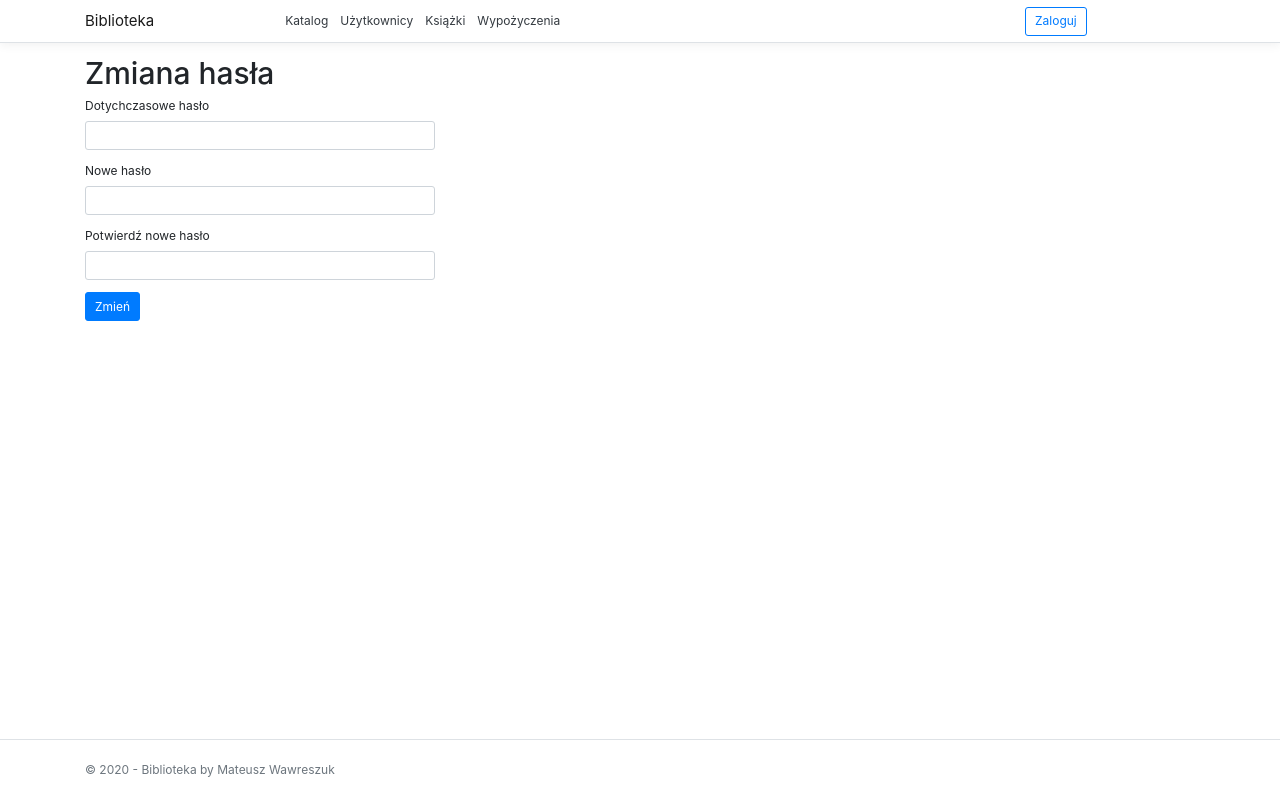
After one commit to wawrze/library_front_end, a Django app: page /user/changePassword/ in a window 1280 px wide. The commit adds this page. Run offline with Django 3.2, Linux system fonts and the light colour scheme; some libraries are stand-ins or nearby versions.

Commit message:
change password and logout

```diff
--- a/library/templates/base.html
+++ b/library/templates/base.html
@@ -34,10 +34,11 @@
                 <div class="navbar-collapse collapse d-sm-inline-flex flex-sm-row-reverse col-sm-2">
                     <ul class="navbar-nav flex-grow-1">
                         <li class="nav-item">
-                            <a class="nav-link text-dark" href="">Witaj, {{ user.firstName }}!</a>
+                            <a class="nav-link text-dark" href="/user/changePassword">Witaj, {{ user.firstName }}!</a>
                         </li>
                         <li class="nav-item">
-                            <a href=""><input class="btn btn-outline-primary" type="button" value="Wyloguj"/></a>
+                            <a href="/user/logout"><input class="btn btn-outline-primary" type="button"
+                                                          value="Wyloguj"/></a>
                         </li>
                     </ul>
                 </div>
@@ -45,7 +46,7 @@
                 <div class="navbar-collapse collapse d-sm-inline-flex flex-sm-row-reverse col-sm-2">
                     <ul class="navbar-nav flex-grow-1">
                         <li class="nav-item">
-                            <a href="/login"><input class="btn btn-outline-primary" type="button" value="Zaloguj"/></a>
+                            <a href="/user/login"><input class="btn btn-outline-primary" type="button" value="Zaloguj"/></a>
                         </li>
                     </ul>
                 </div>
--- /dev/null
+++ b/library/templates/user/changePassword.html
@@ -0,0 +1,41 @@
+{% extends 'base.html' %}
+{% block title %}Zmiana hasła{% endblock %}
+
+{% block content %}
+    <!--suppress HtmlFormInputWithoutLabel -->
+    <div class="container">
+        <main role="main" class="pb-3">
+            <h1>Zmiana hasła</h1>
+            <h5 class="error-message">{{ errorMessage }}</h5>
+            <h5 class="success-message">{{ successMessage }}</h5>
+            <div class="row">
+                <div class="col-md-4">
+                    <form method="post">
+                        {% csrf_token %}
+                        <div class="form-group">
+                            <label class="control-label">Dotychczasowe hasło</label>
+                            <input name="oldPassword" type="password" class="form-control"
+                                   value="{{ oldPassword }}"/>
+                        </div>
+                        <div class="form-group">
+                            <label class="control-label">Nowe hasło</label>
+                            <input name="newPassword" type="password" class="form-control"
+                                   value="{{ newPassword }}"/>
+                        </div>
+                        <div class="form-group">
+                            <label class="control-label">Potwierdź nowe hasło</label>
+                            <input name="newPasswordConfirmation" type="password" class="form-control"
+                                   value="{{ newPasswordConfirmation }}"/>
+                        </div>
+                        <div class="form-group">
+                            <input type="submit" value="Zmień" class="btn btn-primary"/>
+                        </div>
+                    </form>
+                </div>
+            </div>
+        </main>
+    </div>
+{% endblock %}
+
+
+{% block scripts %}{% endblock %}
--- a/library/templates/user/login.html
+++ b/library/templates/user/login.html
@@ -2,6 +2,7 @@
 {% block title %}Logowanie{% endblock %}
 
 {% block content %}
+    <!--suppress HtmlFormInputWithoutLabel -->
     <div class="container">
         <main role="main" class="pb-3">
             <h1>Logowanie</h1>
--- a/library/urls.py
+++ b/library/urls.py
@@ -4,5 +4,7 @@ from library.views import catalog, user
 
 urlpatterns = [
     path('', catalog.index, name='index'),
-    path('login/', user.authorize, name='login'),
+    path('user/login/', user.authorize, name='login'),
+    path('user/changePassword/', user.change_password, name='changePassword'),
+    path('user/logout/', user.logout, name='logout'),
 ]
--- a/library/views/user.py
+++ b/library/views/user.py
@@ -40,6 +40,9 @@ def authorize(request):
                 username = ''
                 password = ''
             else:
+                user['password'] = password
+                token = 'Bearer ' + user['token']
+                user['token'] = token
                 request.session.clear()
                 request.session['user'] = user
                 return redirect('/')
@@ -52,3 +55,75 @@ def authorize(request):
     }
 
     return HttpResponse(template.render(context, request))
+
+
+def change_password(request):
+    template = loader.get_template('user/changePassword.html')
+    error_message = ''
+    success_message = ''
+    old_password = ''
+    new_password = ''
+    new_password_confirmation = ''
+
+    try:
+        user = request.session['user']
+    except KeyError:
+        user = None
+
+    if request.method == 'POST':
+        old_password = request.POST['oldPassword']
+        new_password = request.POST['newPassword']
+        new_password_confirmation = request.POST['newPasswordConfirmation']
+
+        if old_password == '' or new_password_confirmation == '' or new_password == '':
+            error_message = 'Musisz wypełnić wszystkie pola!'
+        elif user is None or old_password != user['password']:
+            error_message = 'Nieprawidłowe hasło!'
+        elif new_password != new_password_confirmation:
+            error_message = 'Hasła się nie zgadzają!'
+        else:
+            body = {
+                'accountCreationDate': user['accountCreationDate'],
+                'firstName': user['firstName'],
+                'id': user['id'],
+                'lastName': user['lastName'],
+                'login': user['login'],
+                'password': new_password,
+                'token': '',
+                'userRole': user['userRole']
+            }
+            response = requests.post(
+                'http://127.0.0.1:8080/users/updateUser',
+                headers={'Authorization': user['token']},
+                json=body
+            )
+            if response.status_code == 200:
+                user['password'] = new_password
+                request.session['user'] = user
+                success_message = 'Hasło zostało zmienione.'
+                error_message = ''
+            elif response.status_code == 500:
+                error_message = response.content
+
+    context = {
+        'errorMessage': error_message,
+        'successMessage': success_message,
+        'oldPassword': old_password,
+        'newPassword': new_password,
+        'newPasswordConfirmation': new_password_confirmation,
+        'user': user
+    }
+
+    return HttpResponse(template.render(context, request))
+
+
+def logout(request):
+    try:
+        user = request.session['user']
+        requests.delete(
+            'http://127.0.0.1:8080/account/logout',
+            headers={'Authorization': user['token']}
+        )
+    finally:
+        request.session.clear()
+        return redirect('/')
```
Also changed, not shown: db.sqlite3.
